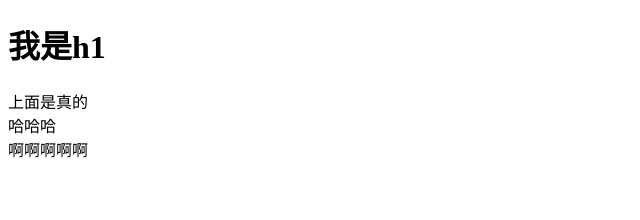
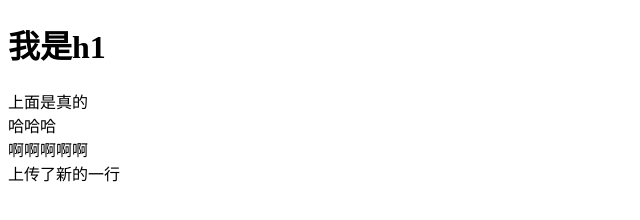
Before and after one commit to kreey9527/test129, a plain HTML site: page index.html in a window 1280 px wide. Shown: the whole page, without its empty margins (0-640 px from the left). Drawn offline with Linux system fonts and the light colour scheme.

Commit message:
上传了新的一行

```diff
--- a/index.html
+++ b/index.html
@@ -11,5 +11,6 @@
   <div>上面是真的</div>
   <div>哈哈哈</div>
   <div>啊啊啊啊啊</div>
+  <div>上传了新的一行</div>
 </body>
 </html>
```
